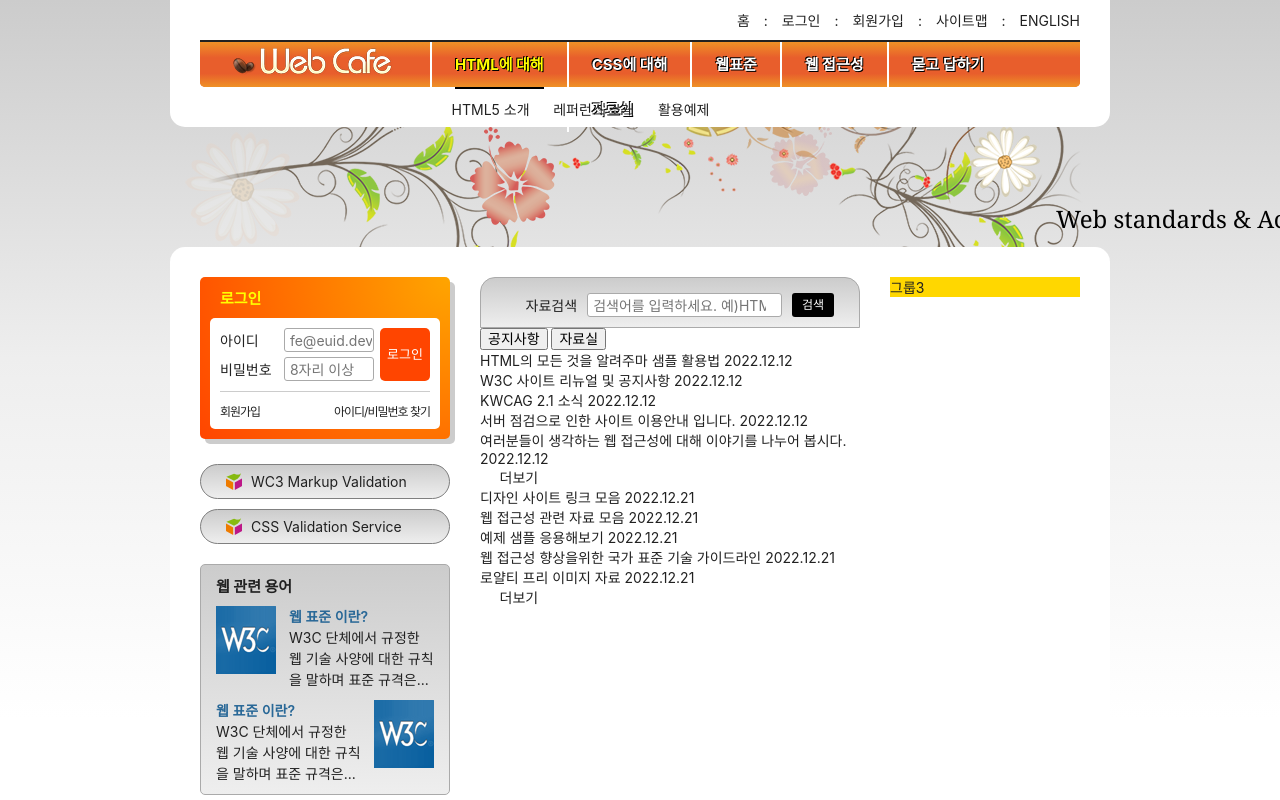
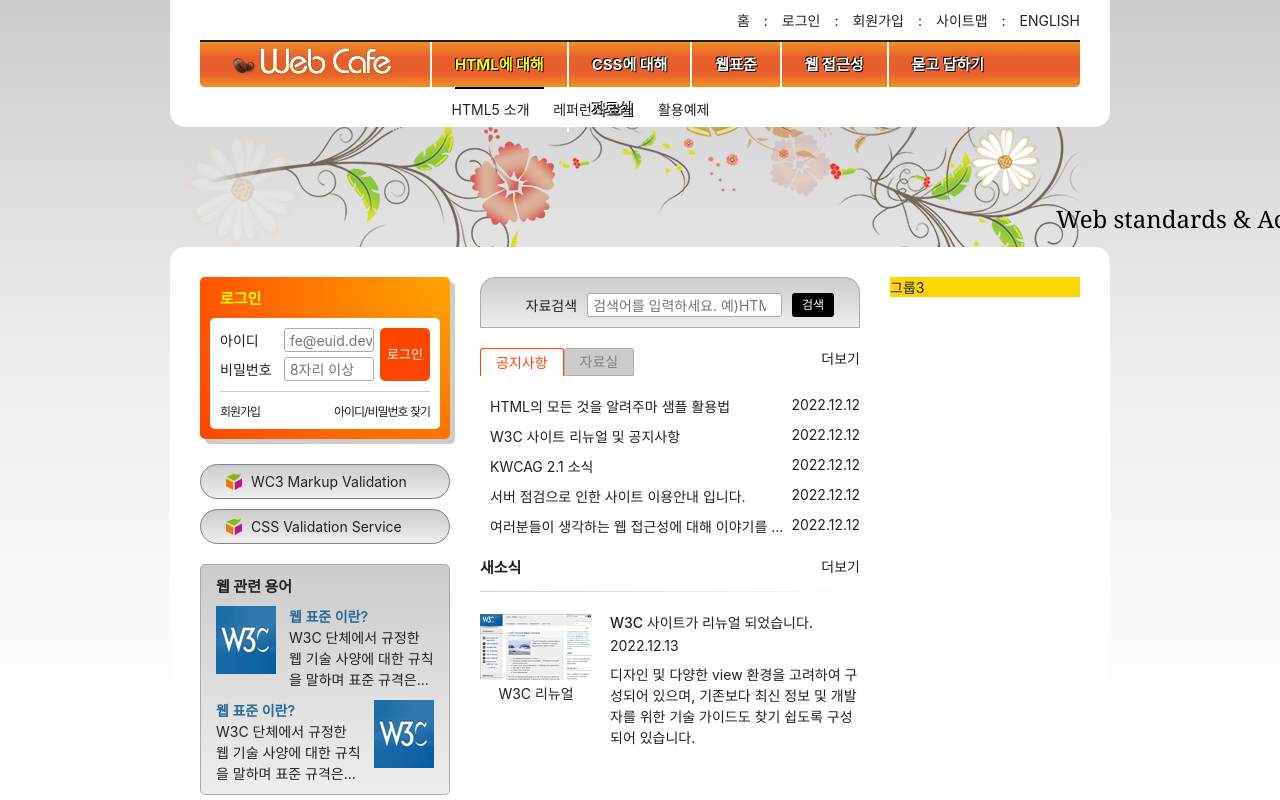
Before and after one commit to senasoon/HTML5, a plain HTML site: page index.html in a window 1280 px wide. Shown: the top 800 px of the page. Drawn offline with Linux system fonts and the light colour scheme; some icons are missing; files whose address does not match are found by name; a web font is replaced by a local one.

Commit message:
새소식 디자인 일부 완성

```diff
--- a/index.html
+++ b/index.html
@@ -271,7 +271,7 @@
           <div class="tab-list" role="tablist">
             <button
               type="button"
-              class="tab"
+              class="tab is-select"
               role="tab"
               aria-selected="true"
               aria-controls="notice"
@@ -291,7 +291,7 @@
             </button>
           </div>
           <div
-            class="notice tab-panel"
+            class="notice tab-panel is-select"
             role="tabpanel"
             id="notice"
             aria-labelledby="noticeButton"
@@ -371,6 +371,30 @@
             >
           </div>
         </div>
+        <section class="news">
+          <h2 class="news-title">새소식</h2>
+          <a href="/" class="news-link">
+            <article class="news-item">
+              <h3 class="news-item-title">W3C 사이트가 리뉴얼 되었습니다.</h3>
+              <time class="news-item-date" datetime="2022-12-13T09:30:23"
+                >2022.12.13</time
+              >
+              <p class="news-item-brief">
+                디자인 및 다양한 view 환경을 고려하여 구성되어 있으며, 기존보다
+                최신 정보 및 개발자를 위한 기술 가이드도 찾기 쉽도록 구성되어
+                있습니다.
+              </p>
+              <figure class="news-item-thumbnail">
+                <img
+                  src="assets/news.gif"
+                  alt="W3C 사이트가 HTML5 발표 후 새롭게 리뉴얼 된 모습"
+                />
+                <figcaption>W3C 리뉴얼</figcaption>
+              </figure>
+            </article>
+          </a>
+          <a href="/" class="icon-plus news-more more" title="새소식">더보기</a>
+        </section>
       </div>
       <div class="group group3">그룹3</div>
     </main>
--- a/styles/style.css
+++ b/styles/style.css
@@ -511,6 +511,125 @@
   font-size: 1.2rem;
 }
 
+/* 공지사항 및 자료실 */
+.board {
+  margin-top: 20px;
+  position: relative;
+}
+
+.tab-list {
+  display: flex;
+}
+
+.tab-panel {
+  display: none;
+}
+
+.is-select.tab-panel {
+  display: block;
+}
+
+.tab {
+  border: 1px solid #aaa;
+  border-radius: 3px 3px 0 0;
+  padding: 5px 15px;
+  color: gray;
+  background-color: #ccc;
+}
+
+.tab.is-select {
+  background-color: #fff;
+  color: orangered;
+  border: 1px solid orangered;
+  border-bottom: 0;
+}
+
+.board-list {
+  padding: 10px 0 0 10px;
+}
+
+.board-list li {
+  display: flex;
+  justify-content: space-between;
+  margin-top: 10px;
+}
+
+.board-list li a {
+  overflow: hidden;
+  white-space: nowrap;
+  text-overflow: ellipsis;
+}
+
+.board-more {
+  position: absolute;
+  top: 0;
+  right: 0;
+}
+
+.icon-plus::before {
+  color: green;
+}
+
+/* 새소식 */
+.news {
+  margin-top: 20px;
+  position: relative;
+}
+
+.news::before {
+  content: "";
+  position: absolute;
+  top: 35px;
+  left: 0;
+  width: 100%;
+  height: 1px;
+  background: #aaa linear-gradient(to right, #ccc, #fff);
+}
+
+.news-title {
+  font-weight: 700;
+  font-size: 15px;
+}
+
+.news-link {
+  display: block;
+}
+
+.news-item {
+  margin-top: 35px;
+  padding-left: 130px;
+  position: relative;
+}
+
+.news-item-title {
+  font-weight: 500;
+}
+
+.news-item-date {
+  display: block;
+  margin: 5px 0 10px;
+}
+
+.news-item-brief {
+  line-height: 1.5;
+}
+
+.news-item-thumbnail {
+  position: absolute;
+  top: 2px;
+  left: 0;
+  text-align: center;
+}
+
+.news-more {
+  position: absolute;
+  top: 0;
+  right: 0;
+  top: -8px;
+  right: -8px;
+  padding: 8px;
+}
+
 /* 슬로건 */
 .slogan {
   background: skyblue;
```
